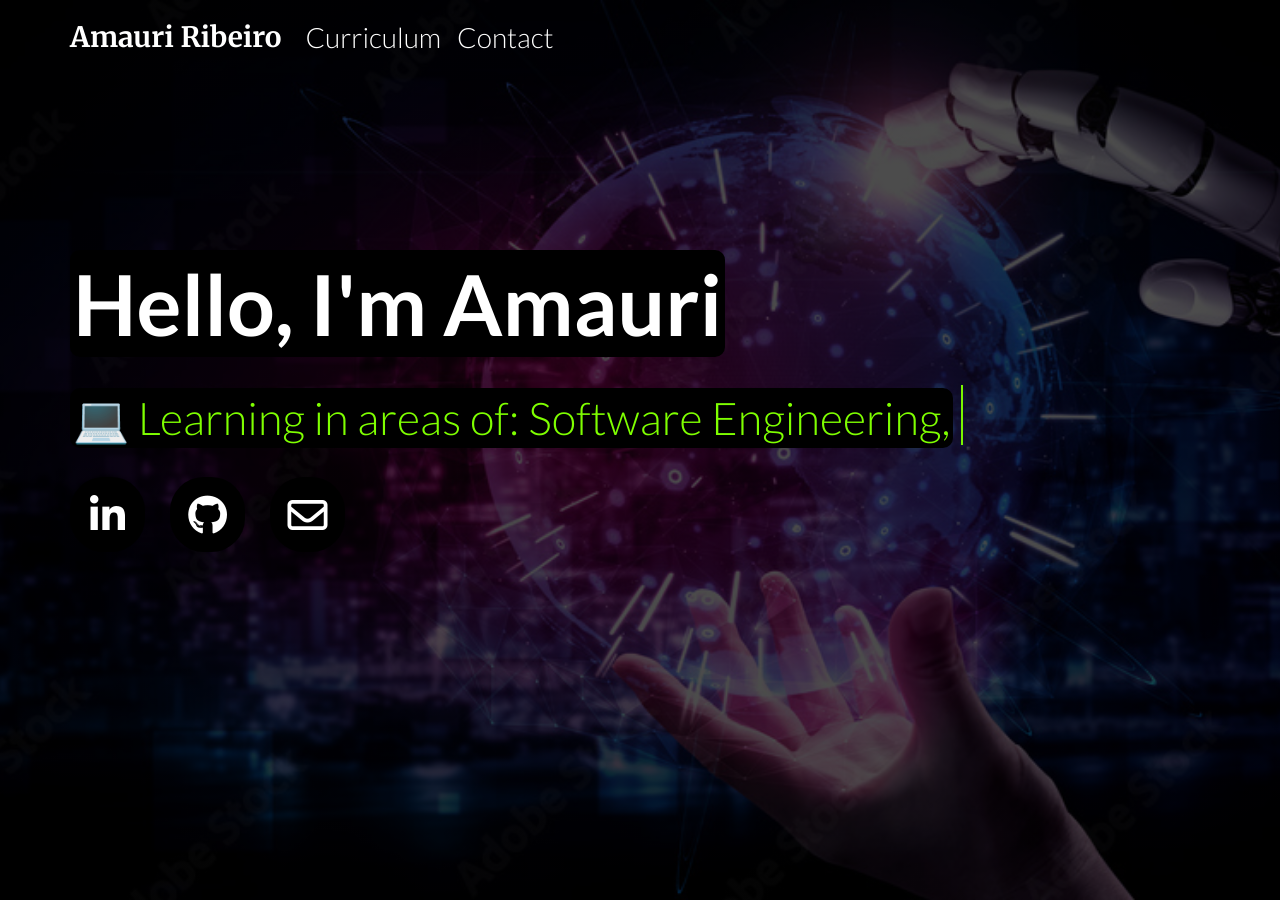
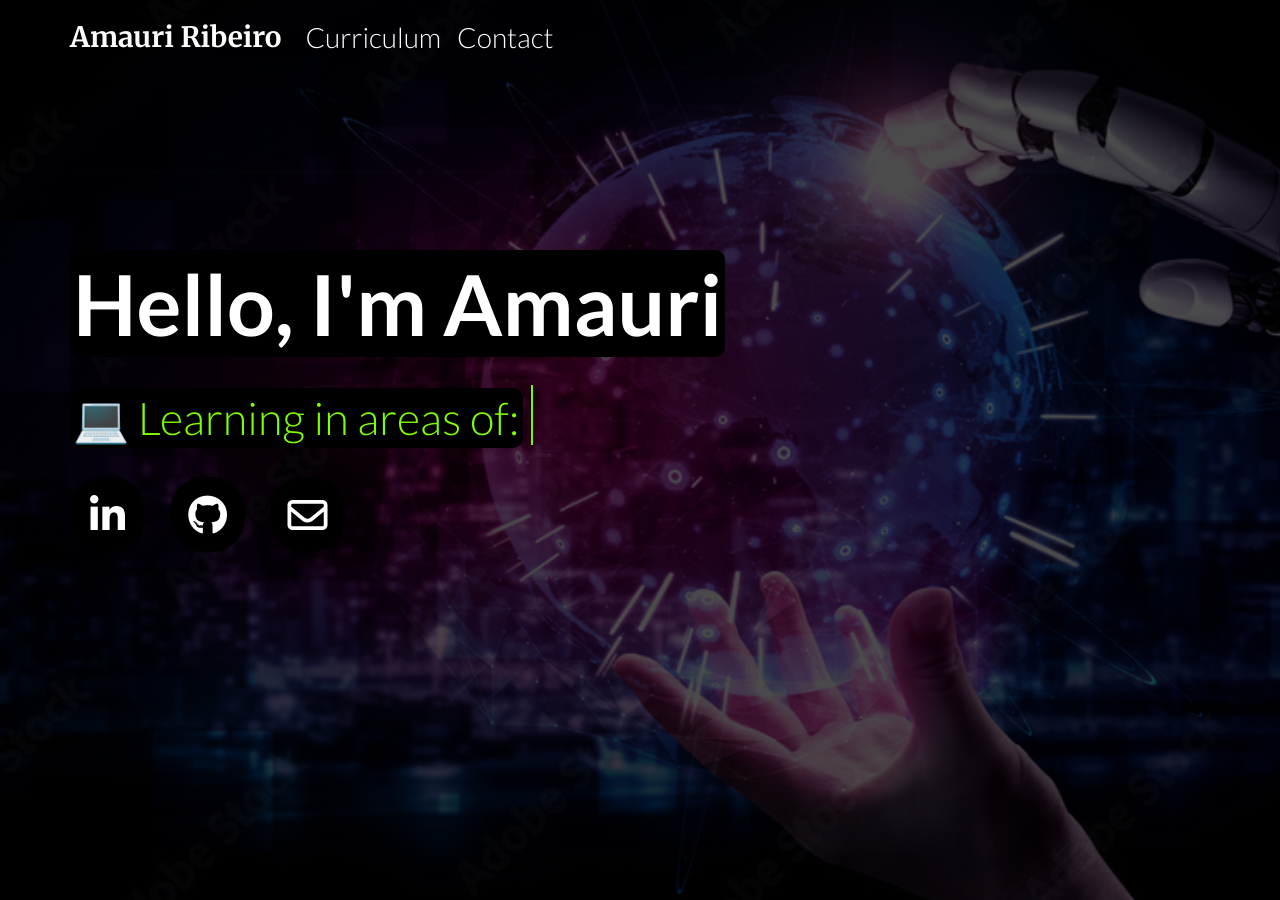
Before and after one commit to Ribeirosk8/ribeirosk8.github.io, a Jekyll site: the page built from index.html, in a window 1280 px wide. Built offline with Jekyll 4.4.1, drawn with Linux system fonts in a browser that asks for light colours; nearby versions of some CDN libraries.

Commit message:
Update index.html

```diff
--- a/index.html
+++ b/index.html
@@ -79,7 +79,7 @@ layout: default
     }
 
     21%,40%{
-        content: "💻 Learning in areas of: Software Engineering,";
+        content: "💻 Learning in areas of:";
     }
 
     41%,60%{
```
